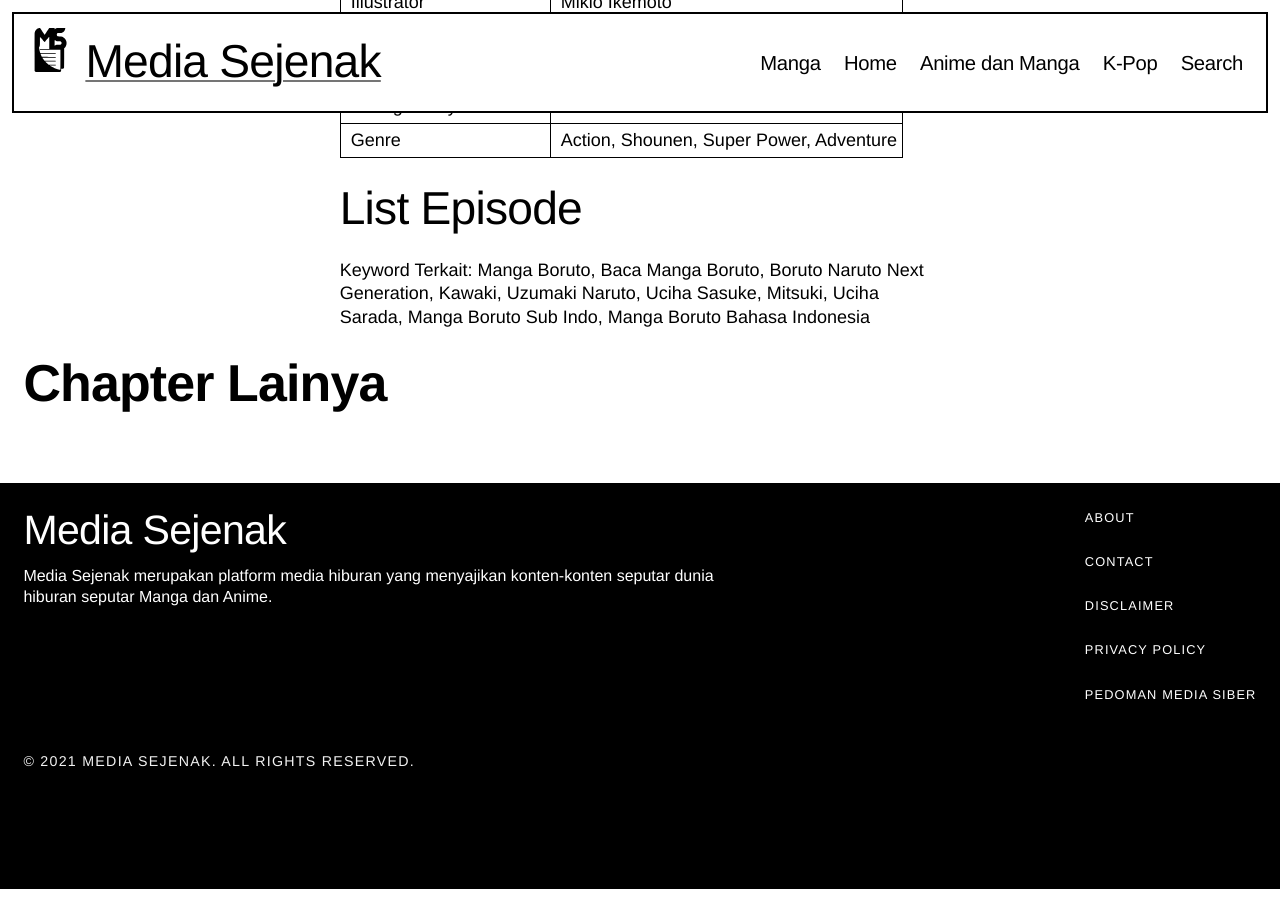
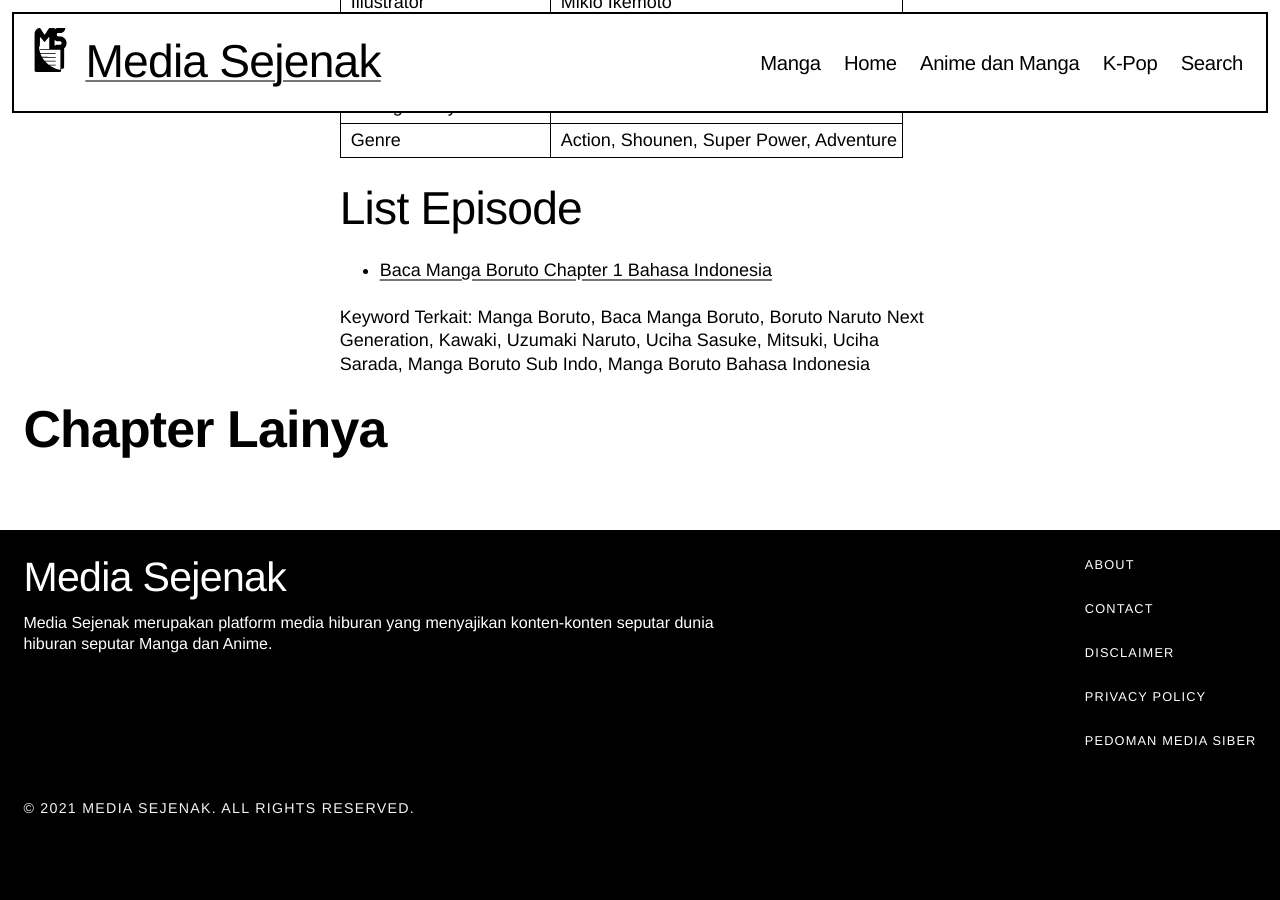
Before and after one commit to mediasejenak/mediasejenak.github.io, a Jekyll site: the page built from _series/Boruto.html, in a window 1280 px wide and 900 px high, scrolled down 2136 px. Built offline with Jekyll 4.4.1, drawn with Linux system fonts in a browser that asks for light colours; some web fonts are replaced; a script that is not in the unit is left out.

Commit message:
Update Boruto.html

```diff
--- a/_series/Boruto.html
+++ b/_series/Boruto.html
@@ -65,6 +65,14 @@ keyword: Manga Boruto, Baca Manga Boruto, Boruto Naruto Next Generation, Kawaki,
 
 <h2>List Episode</h2>
 
+<ul>
+{% for manga in site.manga %}
+  {% if manga.tags contains "Boruto" %}
+    <li><a href="{{ manga.url }}">{{ manga.title }}</a></li>
+  {% endif %}
+{% endfor %}
+</ul>
+
 <p>Keyword Terkait: {{ page.keyword }}</p>
 
 <script type="application/ld+json">
```
Also changed, not shown: other parts of _series/Boruto.html (+1 -1 lines).
